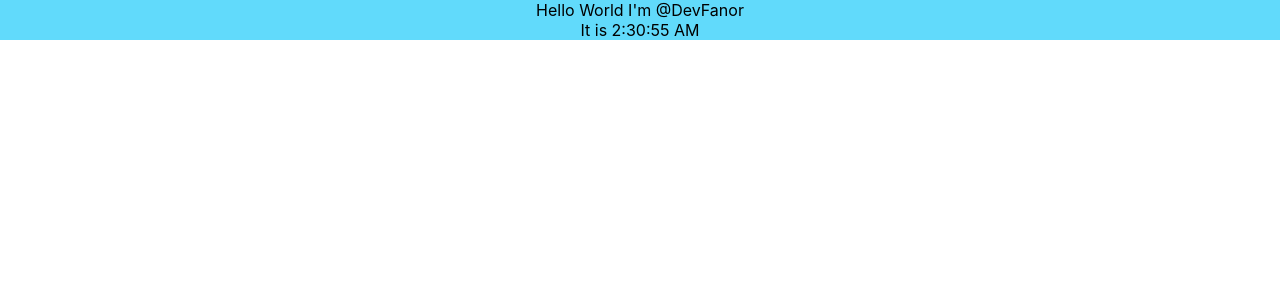
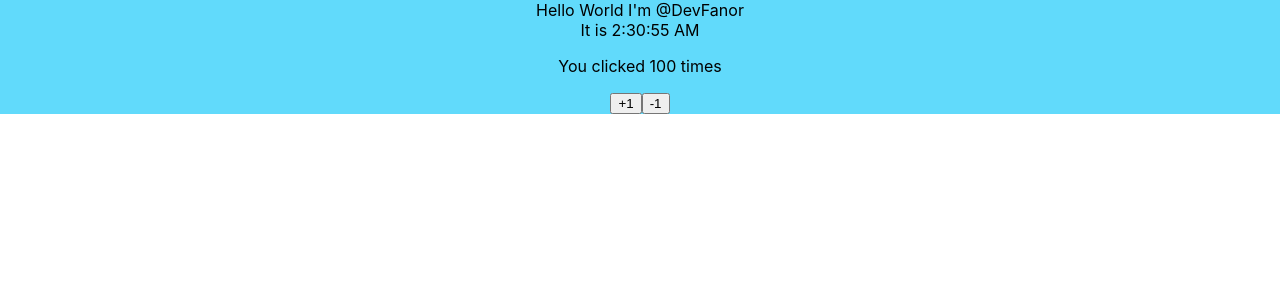
Before and after one commit to Fanor26/React-Examples, a React (Create React App) app: page / in a window 1280 px wide. Shown: the top 300 px of the page. Built offline with nearby package versions, Linux system fonts and the light colour scheme.

Commit message:
Example2Counter

```diff
--- a/src/App.js
+++ b/src/App.js
@@ -1,5 +1,6 @@
 
 import Time from "./Example1/Time"
+import CounterComponent from "./Example2/Counter";
 import './App.css';
 
 
@@ -9,6 +10,7 @@
         <div className="App">
 
         <Time/>
+            <CounterComponent initialValue="100" limiValue="1000"/>
         </div>
     );
 }
--- /dev/null
+++ b/src/Example2/Counter.js
@@ -0,0 +1,22 @@
+import {useState} from "react";
+
+const CounterComponent = ({initialValue, limiValue}) => {
+    console.log(initialValue);
+    const [count,setCount] = useState(initialValue)
+    return(<div>
+            <p>
+                You clicked {count} times
+            </p>
+            <button onClick={() => setCount(count+1)}>
+                +1
+
+            </button>
+            <button onClick={() => setCount(count-1)}>
+                -1
+
+            </button>
+        </div>
+    );
+
+}
+export default CounterComponent;
```
